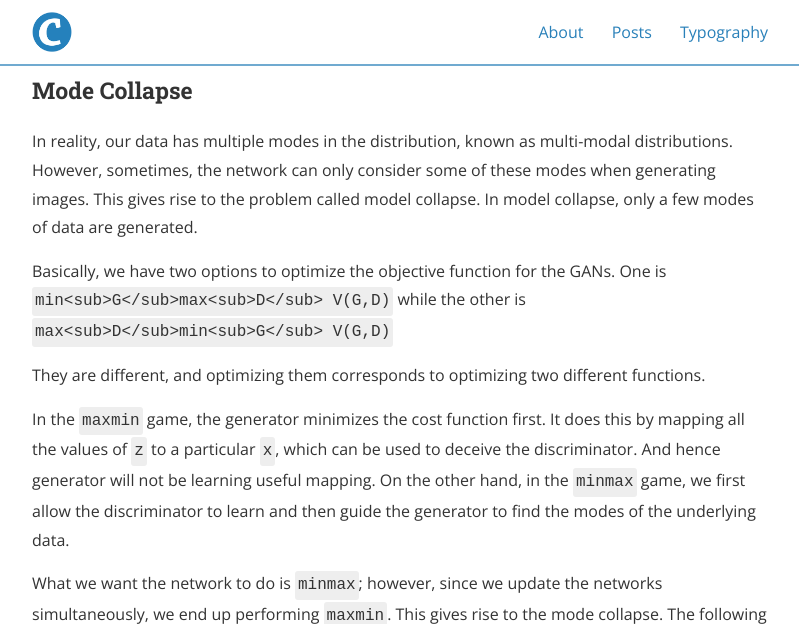
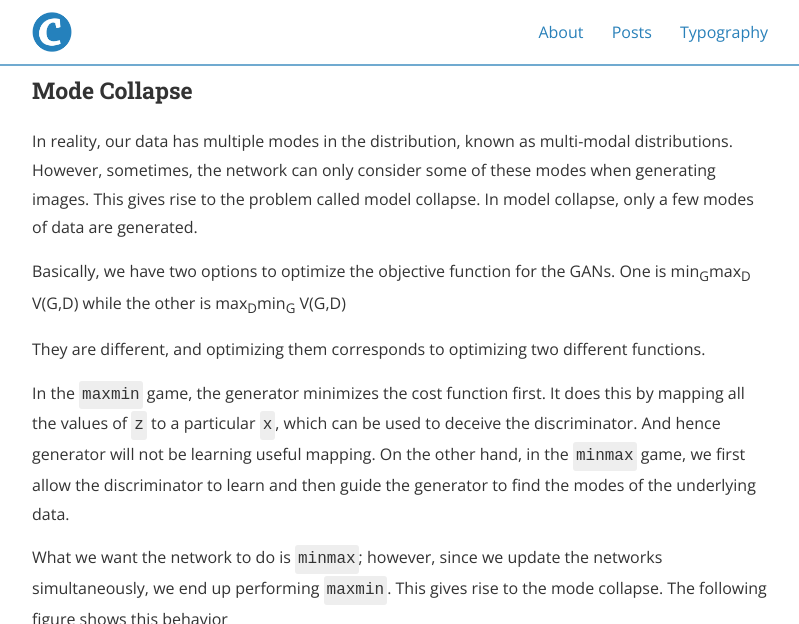
Before and after one commit to deep-generative-models-AIM5036/deep-generative-models-AIM5036.github.io, a Jekyll site: the page built from _posts/2022-11-09-GAN_Tutorial.md, in a window 1280 px wide and 900 px high, scrolled down 10554 px, cut to the strip 0-624 px from the top of the window. Shown: the whole strip, without its empty margins (240-1039 px from the left). Built offline with Jekyll 4.4.1, drawn with Linux system fonts in a browser that asks for light colours; nearby versions of some CDN libraries.

Commit message:
Update 2022-11-09-GAN_Tutorial.md
Signed-off-by: blackbaba980 <62365503+blackbaba980@users.noreply.github.com>

```diff
--- a/_posts/2022-11-09-GAN_Tutorial.md
+++ b/_posts/2022-11-09-GAN_Tutorial.md
@@ -191,7 +191,7 @@ This clearly shows that some cost functions might not converge using gradient de
 
 In reality, our data has multiple modes in the distribution, known as multi-modal distributions. However, sometimes, the network can only consider some of these modes when generating images. This gives rise to the problem called model collapse. In model collapse, only a few modes of data are generated.
 
-Basically, we have two options to optimize the objective function for the GANs. One is `min<sub>G</sub>max<sub>D</sub> V(G,D)` while the other is `max<sub>D</sub>min<sub>G</sub> V(G,D)`
+Basically, we have two options to optimize the objective function for the GANs. One is min<sub>G</sub>max<sub>D</sub> V(G,D) while the other is max<sub>D</sub>min<sub>G</sub> V(G,D)
 
 They are different, and optimizing them corresponds to optimizing two different functions.
 
```
